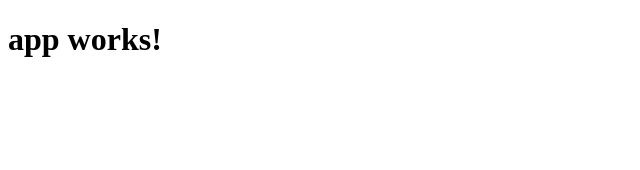
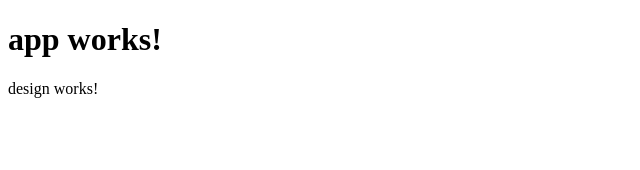
Before and after one commit to boyuanitsm/design-store-demo, an Angular app: page /design in a window 1280 px wide. Shown: the top 170 px of the page, without its empty margins (0-640 px from the left). Built offline with nearby package versions, Linux system fonts and the light colour scheme.

Commit message:
Add design component

```diff
--- a/src/app/app.component.html
+++ b/src/app/app.component.html
@@ -1,3 +1,4 @@
 <h1>
   {{title}}
 </h1>
+<router-outlet></router-outlet>
--- /dev/null
+++ b/src/app/design/design.component.html
@@ -0,0 +1,3 @@
+<p>
+  design works!
+</p>
--- /dev/null
+++ b/src/app/design/design.component.ts
@@ -0,0 +1,15 @@
+import { Component, OnInit } from '@angular/core';
+
+@Component({
+  selector: 'app-design',
+  templateUrl: './design.component.html',
+  styleUrls: ['./design.component.css']
+})
+export class DesignComponent implements OnInit {
+
+  constructor() { }
+
+  ngOnInit() {
+  }
+
+}
```
Also changed, not shown: src/app/app-routing.module.ts (added, +21 -0 lines), src/app/app.module.ts (+14 -8 lines), src/app/design/design.component.css (added), 1 other file (tests, documents, lock files or other folders).
